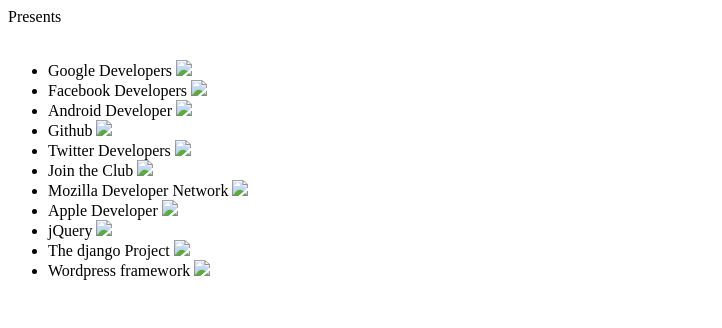
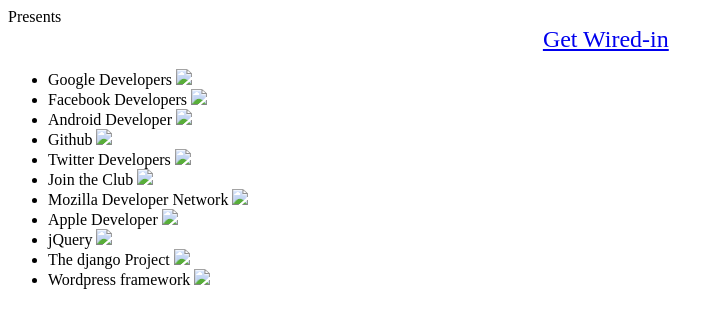
Before and after one commit to The-WebOps-Club/thewebopsclub, a Python web app: template templates/index.html in a window 1280 px wide. Shown: the top 328 px of the page, without its empty margins (0-722 px from the left). Run offline with Jinja, Linux system fonts and the light colour scheme; the template is opened without the code that fills it: most values are stand-ins (such as "Sample title", 1, 10 or a date in 2020).

Commit message:
link added

```diff
--- a/templates/index.html
+++ b/templates/index.html
@@ -3,10 +3,20 @@
 <head>
 <meta http-equiv="Content-Type" content="text/html; charset=utf-8" />
 <title>The WebOps Club</title>
+<link href="{{site_url}}static/css/bootstrap.min.css" rel="stylesheet" />
 <link href="{{site_url}}static/css/style.css" rel="stylesheet" />
+<style>
+#slider .btn-lg{
+	position:relative;
+	z-index:100000;
+	left:42%;
+	top:-55%;
+	font-size:24px;
+}
+</style>
 <link href='http://fonts.googleapis.com/css?family=Roboto' rel='stylesheet' type='text/css'>
 <script src="{{site_url}}static/js/jquery.js" type="text/javascript"></script>
-<script src="{{site_url}}static/js/flux.min.js" type="text/javascript"></script>
+<!--<script src="{{site_url}}static/js/flux.min.js" type="text/javascript"></script>
 <script type="text/javascript">
 $(function(){
 	if(flux.browser.supports3d){
@@ -38,15 +48,16 @@ $(document).ready(function() {
 	function(){window.myFlux.stop();});
 });
 $(window).resize(function(){$("#slider").remvoveClass("margins").addClass("margins");});
-</script>
+</script>-->
 </head>
 <body>
-<div class="container row-fluid">
+<div class="contain row-fluid">
 	  <div id="cfi-header"></div>
       <span id="presents">Presents</span>
       <div id="slider" class="margins">
-          <img src="{{site_url}}static/img/prince.jpg" alt="" />
+          <!--<img src="{{site_url}}static/img/prince.jpg" alt="" />-->
           <img src="{{site_url}}static/img/wired-in.jpg" alt="" />
+          <a href="{{site_url}}getwired" class="btn btn-primary btn-lg">Get Wired-in</a>
       </div>
 </div>
 <div id="dockContainer">
```
Also changed, not shown: static/css/style.css (line endings or trailing spaces).
